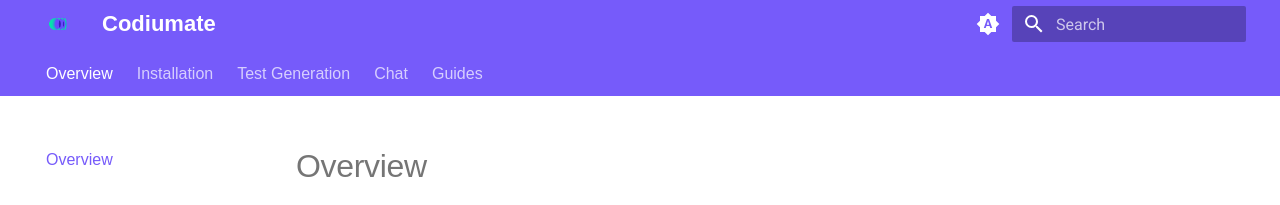
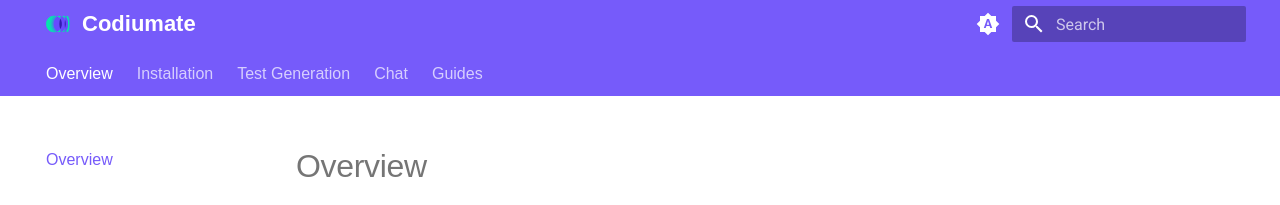
Before and after one commit to Codium-ai/codiumate-docs, an MkDocs documentation site: the page built from docs/index.md, in a window 1280 px wide. Shown: the top 205 px of the page. Built offline with MkDocs 1.6.1 and Material for MkDocs 9.7.7, drawn with Linux system fonts in a browser that asks for light colours.

Commit message:
ad dcorect size logo to the header and adjust title spacing

```diff
--- a/docs/css/custom.css
+++ b/docs/css/custom.css
@@ -1,98 +1,16 @@
-
-
 :root {
     --md-primary-fg-color: #765bfa;
     --md-accent-fg-color: #AEA1F1;
   }
 .md-nav__title, .md-nav__link  {
-    font-size: 16px; /* Adjust the font size as needed */
+    font-size: 16px;
 }
 
 .md-tabs__link  {
-    font-size: 16px; /* Adjust the font size as needed */
+    font-size: 16px;
 }
 
 .md-header__title {
-    font-size: 22px; /* Adjust the font size as needed */
+    font-size: 22px;
+    margin-left: 0px !important;
 }
-
-/*
-@media (prefers-color-scheme: light) {
-    body {
-        --md-primary-fg-color: #00ffee !important;
-        --md-primary-bg-color: #ff0000 !important;
-    }
-
-    body, .md-main, .md-content {
-        background-color: #4312f5 !important;
-    }
-}
-
-@media (prefers-color-scheme: dark) {
-    body {
-        --md-primary-fg-color: #171518 !important;
-        --md-primary-bg-color: #171518 !important;
-    }
-
-    body, .md-main, .md-content {
-        background-color: #171518 !important;
-    }
-
-    .md-header__title {
-        color: #ffffff !important;
-    }
-
-    .md-tabs .md-tabs__link {
-        color: #ffffff !important;
-    }
-
-    .md-tabs .md-tabs__link:hover,
-    .md-tabs .md-tabs__link:focus {
-        color: #ffffff !important;
-    }
-
-    .md-header__button {
-        color: #ffffff !important;
-    }
-
-    .md-header__button svg {
-        fill: currentColor !important;
-    }
-
-    .md-header__button:hover,
-    .md-header__button:focus {
-        color: #ffffff !important;
-    }
-
-    .md-header__button:hover svg,
-    .md-header__button:focus svg {
-        fill: currentColor !important;
-    }
-
-    .md-search__icon svg {
-        fill: #ffffff !important;
-    }
-
-    .md-search__input {
-        color: #ffffff !important;
-    }
-
-    .md-nav__item--active > .md-nav__link--active,
-    .md-nav__link--active {
-        color: #AEA1F1 !important;
-    }
-
-    .md-nav--secondary .md-nav__title {
-        background: #171518;
-        box-shadow: 0 0 0.4rem 0.4rem #171518;
-    }
-
-    .md-nav--lifted>.md-nav__list>.md-nav__item--active>.md-nav__link {
-        background: #171518;
-        box-shadow: 0 0 0.4rem 0.4rem #171518;
-    }
-
-    .md-content a {
-        color: #AEA1F1 !important;
-    }
-} */
--- a/mkdocs.yml
+++ b/mkdocs.yml
@@ -44,7 +44,7 @@ nav:
     # - Generate tests for Python: 'guides/generate-tests-python.md'
 
 theme:
-  logo: assets/logo_.png
+  logo: assets/logo.svg
   favicon: assets/favicon.ico
   name: material
   features:
```
Also changed, not shown: docs/assets/logo.svg (added), 1 other file.
